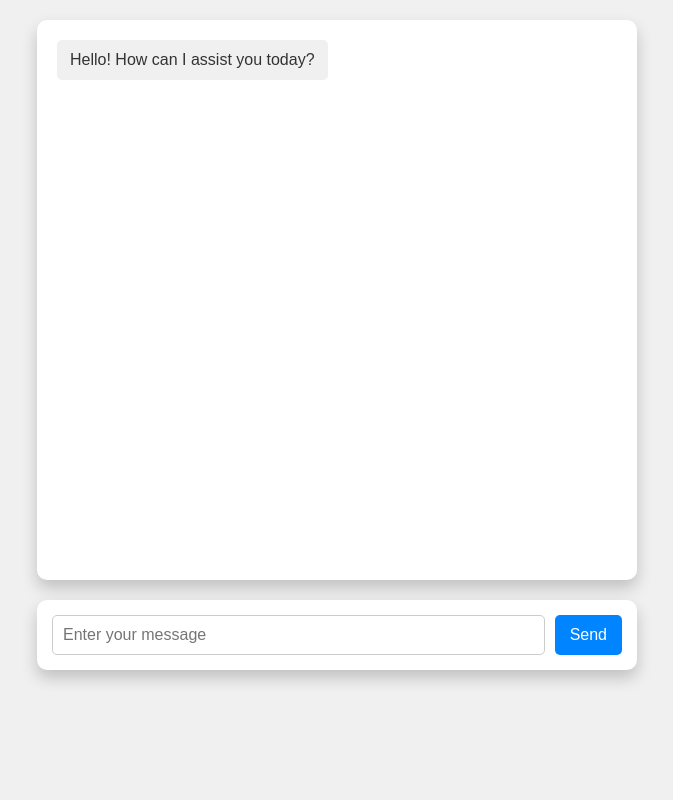
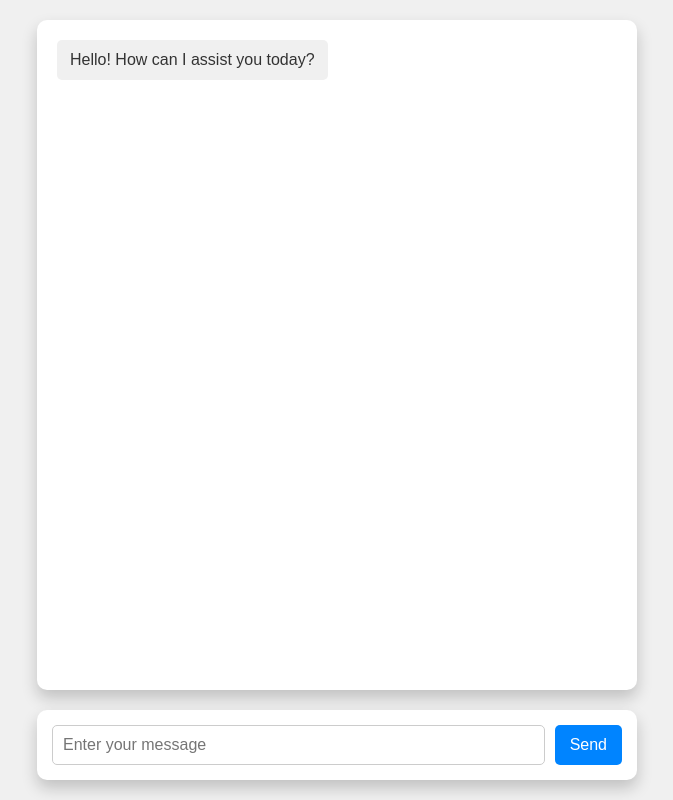
Before and after one commit to OwenChen2028/flask-chatbot, a Flask app: page / in a window 1280 px wide. Shown: the whole page, without its empty margins (303-976 px from the left). Run offline with Flask 3, Linux system fonts and the light colour scheme.

Commit message:
chat box scales to page

```diff
--- a/static/styles.css
+++ b/static/styles.css
@@ -3,6 +3,7 @@ body {
 	background-color: #f0f0f0;
 	display: flex;
 	flex-direction: column;
+	justify-content: space-between;
 	align-items: center;
 	height: 100vh;
 	margin: 0;
@@ -11,6 +12,7 @@ body {
 }
 
 #chat-box {
+	flex-grow: 1;
 	width: calc(100% - 40px);
 	max-width: 600px;
 	height: 70vh;
@@ -69,7 +71,7 @@ body {
 	box-shadow: 0px 8px 16px 0px rgba(0,0,0,0.2);
 	padding: 15px;
 	box-sizing: border-box;
-	margin-bottom: 10px;
+	margin-bottom: 20px;
 }
 
 #message-input {
```
